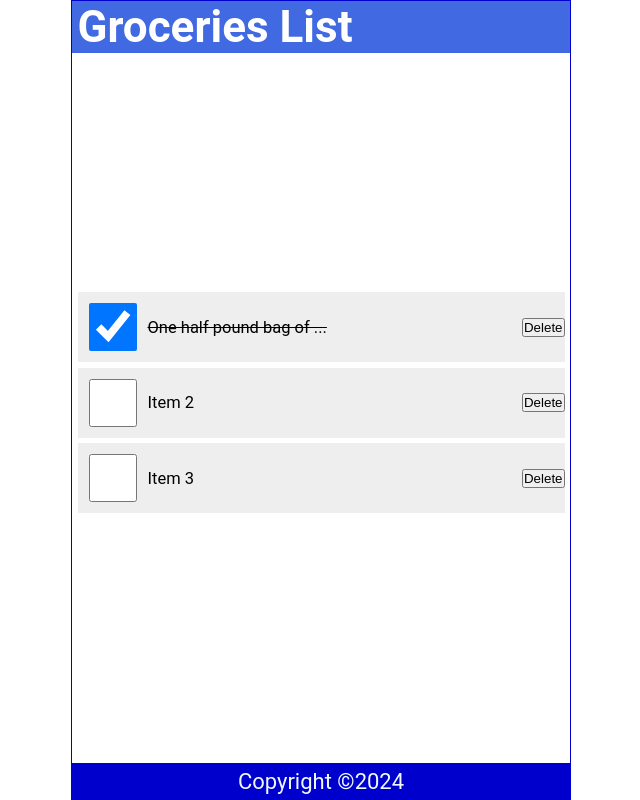
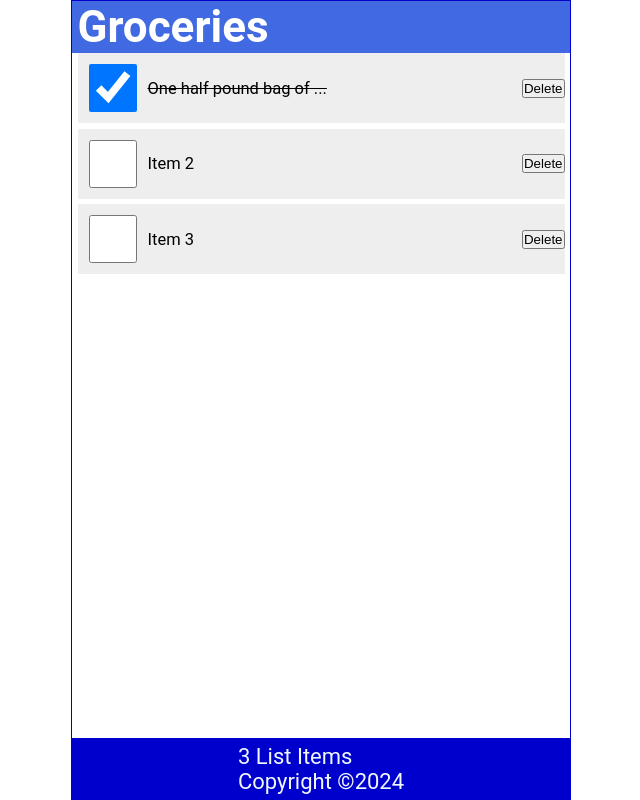
Before and after one commit to t-frizzell/01tut, a React (Create React App) app: page / in a window 1280 px wide. Shown: the whole page, without its empty margins (319-959 px from the left). Built offline with nearby package versions, Linux system fonts and the light colour scheme.

Commit message:
Ch8 - Prop Drilling

```diff
--- a/src/App.js
+++ b/src/App.js
@@ -4,6 +4,7 @@
 import Header from './Header'; // Path is relative to this file's directory
 import Content from './Content';
 import Footer from './Footer';
+import { useState } from 'react';
 
 // Components are represented by functions
 // Components use Arrow Functions by standard
@@ -12,19 +13,75 @@ const App = () => {
   // JSX renders strings and integers as text in the web view.
   const name = "Drake";
   const number = 10;
-    // To use these variables inside JSX, must use { }.
-      // The use of { } signifies the use of a Javascript expression.
+  // To use these variables inside JSX, must use { }.
+  // The use of { } signifies the use of a Javascript expression.
 
+
+  /* Define variables to be used in useState */
+  /* The following is called array destrucuting. */
+  /* name is treated as a variable, setName is treated as a function  */
+  const [items, setItems] = useState([
+    // default data of the variable
+    {
+      id: 1,
+      checked: true,
+      item: "One half pound bag of ..."
+    },
+    {
+      id: 2,
+      checked: false,
+      item: "Item 2"
+    },
+    {
+      id: 3,
+      checked: false,
+      item: "Item 3"
+    }
+  ]);
+
+
+  //Functions can also be passed down with "prop drilling"
+  const handleCheck = (id) => {
+    // passed id from the array list, which is the key of the list item.
+    console.log(`key id: ${id}`); // template literal: ${value}
+
+    // To change the state, again use .map() to iterate through the array of items.
+    // iterate through an array using map
+    // Map is used to iterate through the array!
+    const listItems = items.map((item) => item.id == id ? { ...item, checked: !item.checked } : item);
+    // there might be a better way of doing this, like indexing or using a for loop
+
+    // The setItems function takes the entire, not just a single entry into the current array.
+    setItems(listItems);
+  };
+
+  const handleDelete = (id) => {
+    // Iterate through the items by using another higher order function, .filter()
+    // Create a new array that has filtered out the item id that matches passed id parameter.
+    // "Returns the elements of an array that meet the condition specified in a callback function."
+    const listItems = items.filter((item) => item.id !== id);
+    setItems(listItems);
+  }
 
   // The return statement inside functions (or "components") returns JSX.
   // JSX allows the use of Javascript expressions (ex: {logo}).
-    // Expressions can use data types, variables, functions
+  // Expressions can use data types, variables, functions
   return (
     <div className="App">
       {/* Components */}
-      <Header />
-      <Content />
-      <Footer />
+
+      {/* With Prop drilling, can pass properites to components */}
+      {/* Properties are similar to how they are used in HTML elements */}
+      <Header title="Groceries" />
+
+      {/* Drill "pass" variables and functions down to child component */}
+      <Content
+        items={items}
+        setItems={setItems}
+        handleCheck={handleCheck}
+        handleDelete={handleDelete}
+      />
+      <Footer items={items}/>
     </div>
   );
 }
--- a/src/Content.js
+++ b/src/Content.js
@@ -1,60 +1,10 @@
 import React from 'react'
-import { useState } from 'react';
+import ItemList from './ItemList'
 
 // Move arrow function from App.js into this Main.js component
 
-const Content = () => {
-
-    // useState
-    // variable, set function
-
-    /* Define variables to be used in useState */
-    /* The following is called array destrucuting. */
-    /* name is treated as a variable, setName is treated as a function  */
-    const [items, setItems] = useState([
-        // default data of the variable
-        {
-            id: 1,
-            checked: true,
-            item: "One half pound bag of ..."
-        },
-        {
-            id: 2,
-            checked: false,
-            item: "Item 2"
-        },
-        {
-            id: 3,
-            checked: false,
-            item: "Item 3"
-        }
-    ]);
-    // couldnt I create a struct instead of manually creating data like this?
-
-    // Functions are created using const keyword
-    // Standard practice is to create functions using arrow functions = () => {}
-
-    const handleCheck = (id) => {
-        // passed id from the array list, which is the key of the list item.
-        console.log(`key id: ${id}`); // template literal: ${value}
-
-        // To change the state, again use .map() to iterate through the array of items.
-            // iterate through an array using map
-            // Map is used to iterate through the array!
-        const listItems = items.map((item) => item.id == id ? {...item, checked: !item.checked} : item);
-            // there might be a better way of doing this, like indexing or using a for loop
-
-        // The setItems function takes the entire, not just a single entry into the current array.
-        setItems(listItems);
-    };
-
-    const handleDelete = (id) => {
-        // Iterate through the items by using another higher order function, .filter()
-            // Create a new array that has filtered out the item id that matches passed id parameter.
-            // "Returns the elements of an array that meet the condition specified in a callback function."
-        const listItems = items.filter((item) => item.id !== id);
-        setItems(listItems);
-    }
+// Destructure drilled props from parent with {}
+const Content = ({items, setItems, handleCheck, handleDelete}) => {
 
     return (
         <main>
@@ -63,28 +13,11 @@ const Content = () => {
                 {/* Display the javascript array in JSX with an unordered list. */}
                 {/* An unordered list begins with an HTML element <ul> */}
             {items.length ? (
-                <ul>
-                    {/* inside JSX, we need an expression to display the data */}
-                    {/* To iterate through the array, need to use .map() (a higher order function)*/}
-                    {/* Remember to always practice using arrow functions () => {} */}
-
-                    {/* Begin automatically, do not use arrow function in beginning */}
-                        {/* Each item will be a list item (<li></li>) */}
-                        {/* Give each list a class name PROPERTY */}
-
-                    {/* HTML Attribute values can be set using JSX expressions (checked, key, etc...) */}
-                    {items.map((item) => (
-                        <li className="item" key={item.id}> {/* React needs keys for each list item */}
-                            <input type='checkbox' checked={item.checked} onChange={() => {handleCheck(item.id)}}/>
-                            <label
-                                onDoubleClick={() => {handleCheck(item.id)}}
-                                style={(item.checked) ? {textDecoration: 'line-through'} : null}
-                            > {item.item} </label> {/* Display the label with a JS Expression */}
-                            <button onClick={() => {handleDelete(item.id)}}>Delete</button>
-                        </li>
-
-                    ))}
-                </ul>
+                <ItemList
+                    items={items}
+                    handleCheck={handleCheck}
+                    handleDelete={handleDelete}
+                />
             ) : (
                 <p style={{marginTop: '2rem'}}>
                     List is empty
--- a/src/Footer.js
+++ b/src/Footer.js
@@ -3,14 +3,18 @@
 
 import React from 'react'
 
-const Footer = () => {
-    const today = new Date();
+const Footer = ({ items }) => {
+  const today = new Date();
 
   return (
     <footer>
-        {/* In semantic HTML, footers use a footer element, not div */}
-        {/* Use Js Expression to reference today variable */}
-        <p>Copyright ©{today.getFullYear()}</p>
+      <p>
+        {items.length} List {items.length == 1 ? "Item" : "Items"}
+      </p>
+
+      {/* In semantic HTML, footers use a footer element, not div */}
+      {/* Use Js Expression to reference today variable */}
+      <p>Copyright ©{today.getFullYear()}</p>
     </footer>
   )
 }
--- a/src/Header.js
+++ b/src/Header.js
@@ -3,7 +3,9 @@
 
 import React from 'react'
 
-const Header = () => {
+// this is a "Component Function", so properties can be passed into the component.
+// passed properties can be "destructured". So (props) can be re-written to be ({title}) and referenced as {title   }
+const Header = (props) => {
     // This is an example of inline css
     // To use inline, use an "object" variable
     const headerStyle = {
@@ -19,9 +21,16 @@ const Header = () => {
         Best practice to use semantic HTML
         For this component, instead of <div>, use <header>
         */}
-            <h1>Groceries List</h1>
+
+            {/* Props hold all the different properties from the parent component that have been passed to the child component. */}
+            <h1>{props.title}</h1>
         </header>
     )
+}
+
+// Default prop values
+Header.defaultProps = {
+    title: "Default Title"
 }
 
 // Components need to be exported to import into other components.
--- /dev/null
+++ b/src/ItemList.js
@@ -0,0 +1,28 @@
+import React from 'react'
+import LineItem from './LineItem'
+
+const ItemList = ({ items, handleCheck, handleDelete }) => {
+    return (
+        <ul>
+            {/* inside JSX, we need an expression to display the data */}
+            {/* To iterate through the array, need to use .map() (a higher order function)*/}
+            {/* Remember to always practice using arrow functions () => {} */}
+
+            {/* Begin automatically, do not use arrow function in beginning */}
+            {/* Each item will be a list item (<li></li>) */}
+            {/* Give each list a class name PROPERTY */}
+
+            {/* HTML Attribute values can be set using JSX expressions (checked, key, etc...) */}
+            {items.map((item) => (
+                <LineItem
+                    key={item.id}
+                    item={item}
+                    handleCheck={handleCheck}
+                    handleDelete={handleDelete}
+                />
+            ))}
+        </ul>
+    )
+}
+
+export default ItemList
--- /dev/null
+++ b/src/LineItem.js
@@ -0,0 +1,17 @@
+import React from 'react'
+
+// Functional Component for a single item in a list
+const LineItem = ({item, handleCheck, handleDelete}) => {
+    return (
+        <li className="item" key={item.id}> {/* React needs keys for each list item */}
+            <input type='checkbox' checked={item.checked} onChange={() => { handleCheck(item.id) }} />
+            <label
+                onDoubleClick={() => { handleCheck(item.id) }}
+                style={(item.checked) ? { textDecoration: 'line-through' } : null}
+            > {item.item} </label> {/* Display the label with a JS Expression */}
+            <button onClick={() => { handleDelete(item.id) }}>Delete</button>
+        </li>
+    )
+}
+
+export default LineItem
--- a/src/index.css
+++ b/src/index.css
@@ -44,7 +44,7 @@ main {
   display: flex;
   flex-direction: column;
   flex-grow: 1;
-  justify-content: center;
+  justify-content: flex-start;
   align-items: center;
   overflow-y: auto;
 }
```
